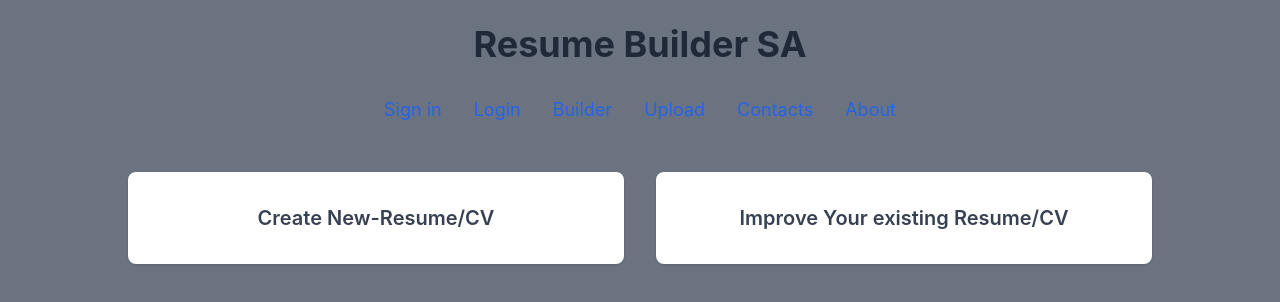
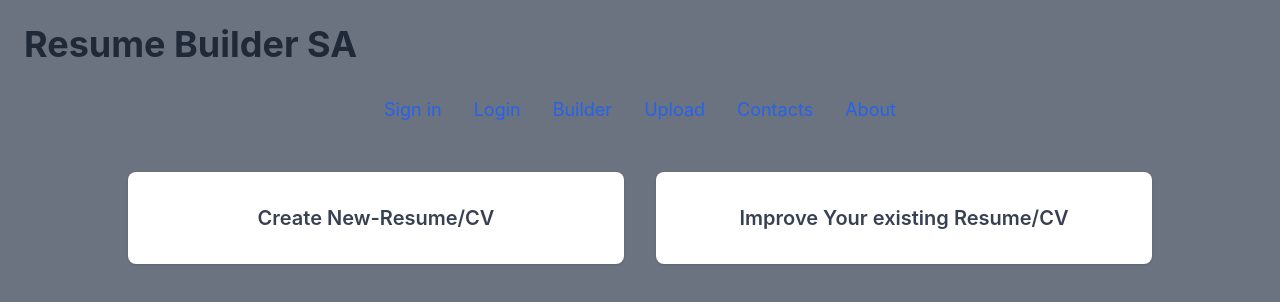
Before and after one commit to Sbusiso2904/natesa, a React (Create React App) app: page / in a window 1280 px wide. Shown: the top 302 px of the page. Built offline with nearby package versions, Linux system fonts and the light colour scheme.

Commit message:
Started tailwindcss

```diff
--- a/src/App.jsx
+++ b/src/App.jsx
@@ -1,7 +1,7 @@
 function App() {
   return (
     <div className="min-h-screen bg-gray-500 p-6">
-      <h1 className="text-4xl font-bold text-center mb-8 text-gray-800">
+      <h1 className="text-4xl font-bold text-sideleft mb-8 text-gray-800">
         Resume Builder SA
       </h1>
 
```
